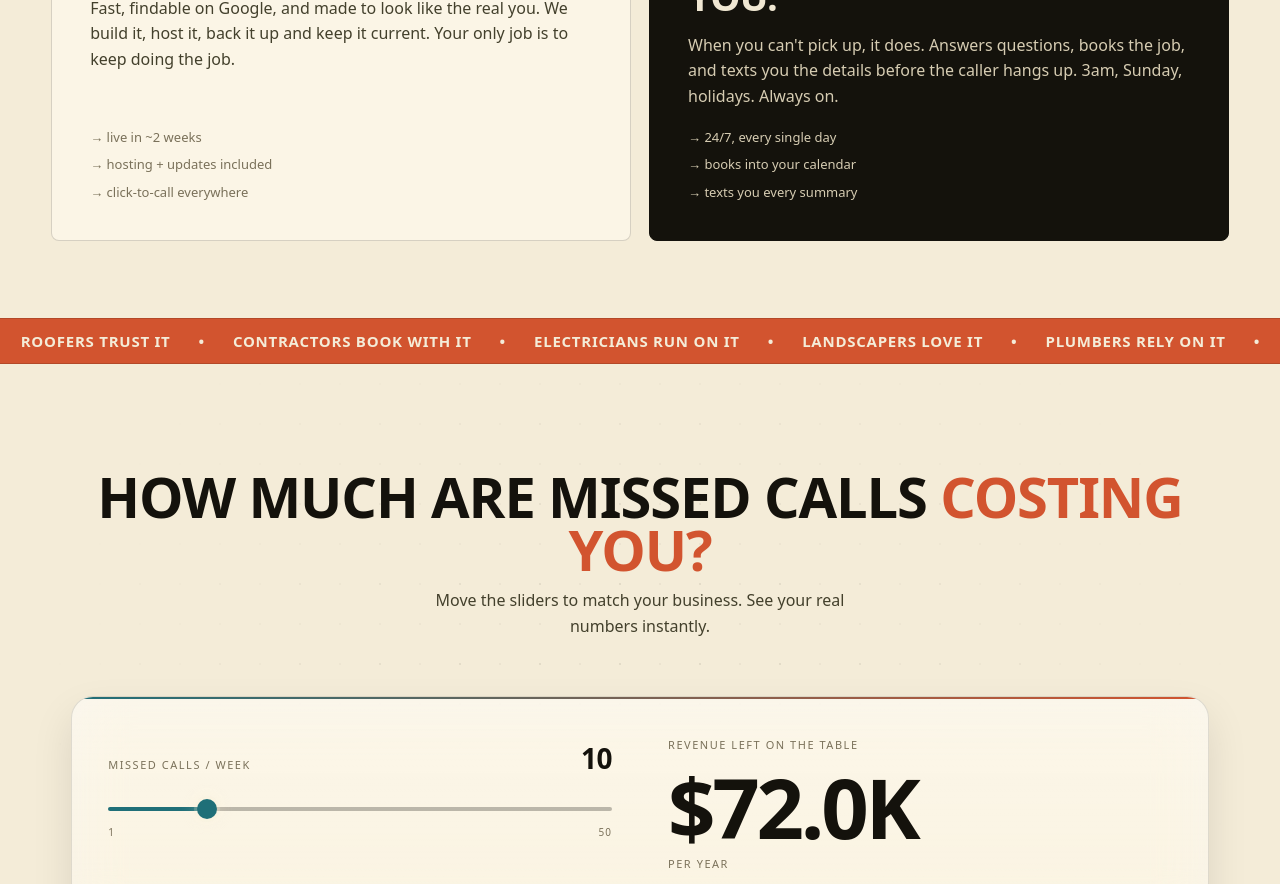
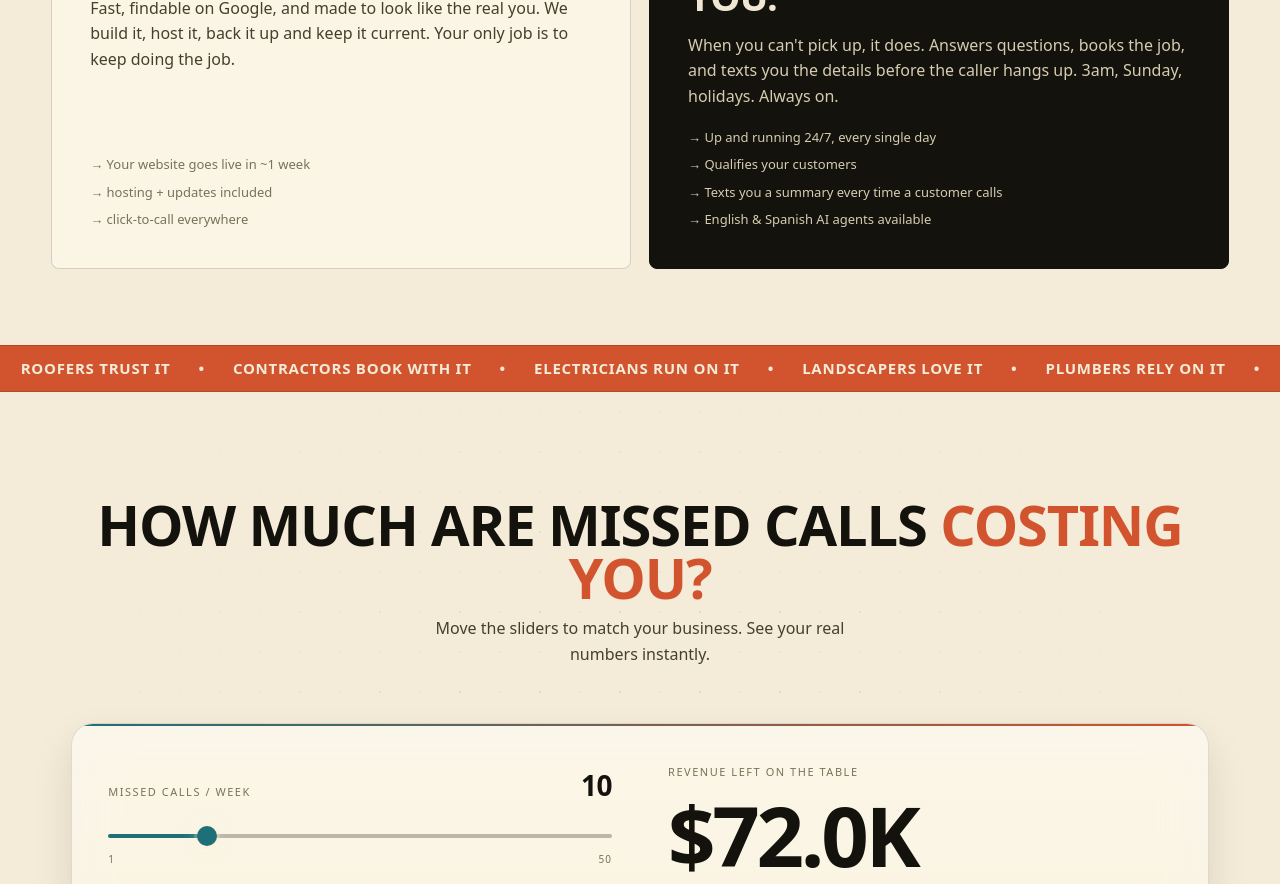
Before and after one commit to JuneauDigitalDesigns/Juneau-Digital-Designs, a Next.js app: page / in a window 1280 px wide. Shown: the part 1160-2044 px from the top of the page. Built offline with nearby package versions, Linux system fonts and the light colour scheme; a web font is replaced by a local one.

Commit message:
Fixed features on starter and growth plans, updated the website and recptionist features on the homepage to reflect the new features and benefits of each plan.

```diff
--- a/app/components/home/LeadPanel.tsx
+++ b/app/components/home/LeadPanel.tsx
@@ -310,7 +310,7 @@ export default function LeadPanel({ onClose }: { onClose: () => void }) {
                   disabled={busy}
                   style={{ width: "100%", opacity: busy ? 0.6 : 1 }}
                 >
-                  {busy ? "Sending…" : "Send it over"}
+                  {busy ? "Sending…" : "Send"}
                 </button>
 
                 <p style={{ fontSize: 12, color: "var(--fg-3)", textAlign: "center", margin: 0 }}>
--- a/app/components/home/homepageclient.tsx
+++ b/app/components/home/homepageclient.tsx
@@ -307,7 +307,7 @@ function TwoOperators() {
           <h3 style={{ fontWeight: 700, fontSize: "clamp(26px,3vw,38px)", lineHeight: 0.98, textTransform: "uppercase" }}>Built once. Runs forever.</h3>
           <p style={{ fontSize: 16, lineHeight: 1.6, color: "var(--fg-2)" }}>Fast, findable on Google, and made to look like the real you. We build it, host it, back it up and keep it current. Your only job is to keep doing the job.</p>
           <div style={{ fontFamily: "var(--font-mono)", fontSize: 13, color: "var(--fg-3)", display: "flex", flexDirection: "column", gap: 8, marginTop: "auto" }}>
-            <span>&rarr; live in ~2 weeks</span>
+            <span>&rarr; Your website goes live in ~1 week</span>
             <span>&rarr; hosting + updates included</span>
             <span>&rarr; click-to-call everywhere</span>
           </div>
@@ -319,9 +319,10 @@ function TwoOperators() {
           <h3 style={{ fontWeight: 700, fontSize: "clamp(26px,3vw,38px)", lineHeight: 0.98, textTransform: "uppercase", color: "var(--invert-fg)" }}>Picks up in two rings. Books the job. Texts you.</h3>
           <p style={{ fontSize: 16, lineHeight: 1.6, color: "var(--invert-fg-2)" }}>When you can&apos;t pick up, it does. Answers questions, books the job, and texts you the details before the caller hangs up. 3am, Sunday, holidays. Always on.</p>
           <div style={{ fontFamily: "var(--font-mono)", fontSize: 13, color: "var(--invert-fg-2)", display: "flex", flexDirection: "column", gap: 8, marginTop: "auto" }}>
-            <span>&rarr; 24/7, every single day</span>
-            <span>&rarr; books into your calendar</span>
-            <span>&rarr; texts you every summary</span>
+            <span>&rarr; Up and running 24/7, every single day</span>
+            <span>&rarr; Qualifies your customers</span>
+            <span>&rarr; Texts you a summary every time a customer calls</span>
+            <span>&rarr; English & Spanish AI agents available</span>
           </div>
         </Reveal>
       </div>
--- a/app/components/pricing/pricingpageclient.tsx
+++ b/app/components/pricing/pricingpageclient.tsx
@@ -23,10 +23,9 @@ const TIERS: PricingTier[] = [
         tagline: "Only need a website? This plan gets you a sleek one-pager. You can always upgrade later to add the AI receptionist.",
         features: [
             "Basic 1 page website setup",
+            "Email lead capture",
             "Web hosting",
-            "Bug fixes & maintenance",
-            "Monthly performance report",
-            "Google Business Profile optimization",
+            "Access to our portal for Website health",
         ],
         highlighted: false,
     },
@@ -39,6 +38,7 @@ const TIERS: PricingTier[] = [
             "Everything in Starter",
             "Ongoing SEO optimization",
             "Bi-monthly performance reports",
+            "Access to our portal for Website health and AI receptionist call logs",
         ],
         highlighted: true,
     },
```
